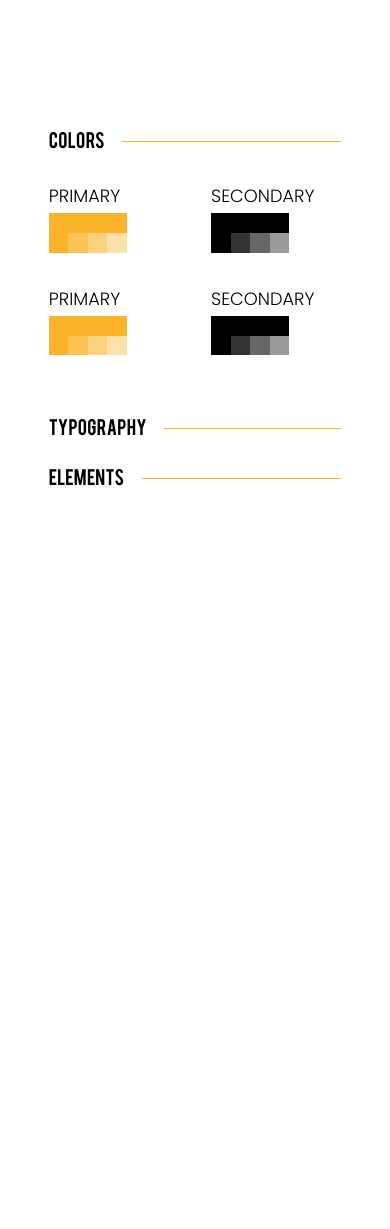
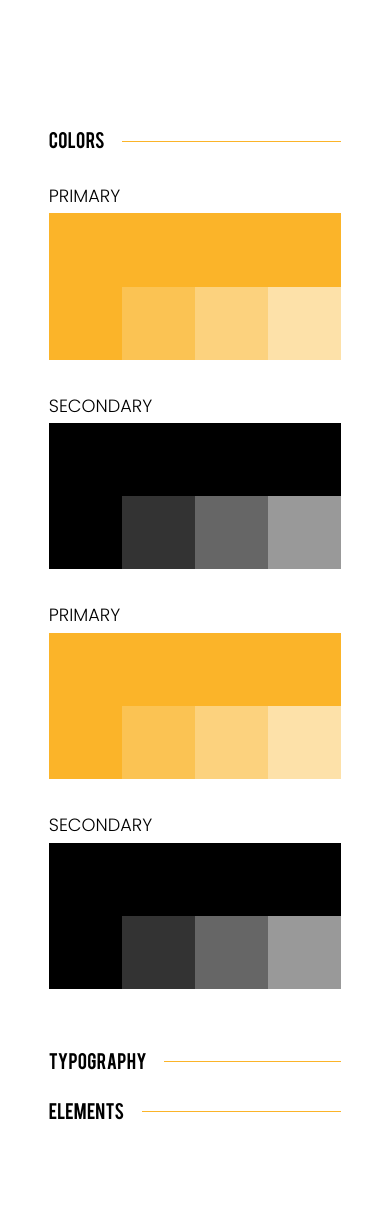
Before and after one commit to arealalien/sneaker, a PHP site: page /design.php in a window 390 px wide. Shown: the part 426-1655 px from the top of the page. Before the commit the page ends 912 px from the top, so only its background shows below. Run offline with PHP 8.4, Linux system fonts and the light colour scheme.

Commit message:
Added Media Rules To Design Page And Main Page

```diff
--- a/css/design.css
+++ b/css/design.css
@@ -101,3 +101,35 @@
 .colors-block-secondary {
     background-color: var(--black);
 }
+/* @media rules */
+@media only screen and (max-width: 1660px) {
+
+}
+@media only screen and (max-width: 1456px) {
+    .colors-block-wrapper {
+        width: 70%;
+    }
+}
+@media only screen and (max-width: 1220px) {
+
+}
+@media only screen and (max-width: 1024px) {
+    .colors-block-wrapper {
+        width: 80%;
+    }
+}
+@media only screen and (max-width: 756px) {
+    .colors-grid {
+        grid-template-columns: 1fr;
+        grid-gap: 2em;
+    }
+    .colors-block-wrapper {
+        width: 100%;
+    }
+}
+@media only screen and (max-width: 576px) {
+
+}
+@media only screen and (max-width: 496px) {
+
+}
```
Also changed, not shown: css/style.css (+21 -0 lines).
